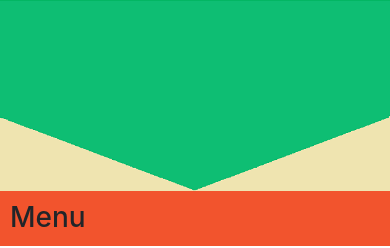
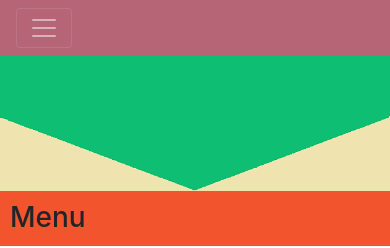
Before and after one commit to andriwconde/proyecto-integrador, a PHP site: page /home.html in a window 390 px wide. Shown: the top 248 px of the page. Run offline with PHP 8.4, Linux system fonts and the light colour scheme.

Commit message:
header-en-fixed

```diff
--- a/css/home.css
+++ b/css/home.css
@@ -13,7 +13,9 @@ section{
   width:80%;
   margin-top: 0px;
 }
-
+.rst{
+  background-color: #b56576;
+}
 .logo{
   margin-top: 20px;
   width: 80%;
--- a/home.html
+++ b/home.html
@@ -9,7 +9,7 @@
   <link rel="stylesheet" href="https://stackpath.bootstrapcdn.com/bootstrap/4.3.1/css/bootstrap.min.css" integrity="sha384-ggOyR0iXCbMQv3Xipma34MD+dH/1fQ784/j6cY/iJTQUOhcWr7x9JvoRxT2MZw1T" crossorigin="anonymous">
 <link href="https://fonts.googleapis.com/css?family=Hind&display=swap" rel="stylesheet">
 </head>
-<body class="container-fluid p-0 d-flex justify-content-end">
+<body class="container-fluid p-0 justify-content-end  ">
 <header class="d-none d-sm-block col-xl-2 fixed-top">
   <div class="logo">
     <img  id="logo"src="https://png.pngtree.com/element_pic/16/11/02/bd886d7ccc6f8dd8db17e841233c9656.jpg" alt="logo" width="175px">
@@ -26,6 +26,31 @@
       </ul>
     </div>
 </header>
+<div class="pos-f-t d-block fixed-top d-sm-none">
+<div class="collapse" id="navbarToggleExternalContent">
+<div class="p-4 rst">
+  <div class="logo">
+    <img  id="logo"src="https://png.pngtree.com/element_pic/16/11/02/bd886d7ccc6f8dd8db17e841233c9656.jpg" alt="logo" width="175px">
+  </div>
+
+    <div class="re-o-lo">
+      <ul>
+        <li class="reg-or-log">
+          <a href="#" class="hiper">Iniciar Sesion</a>
+        </li>
+        <li class="reg-or-log">
+          <a href="#" class="hiper">Registrarme</a>
+        </li>
+      </ul>
+    </div>
+</div>
+</div>
+<nav class="navbar navbar-dark rst">
+<button class="navbar-toggler" type="button" data-toggle="collapse" data-target="#navbarToggleExternalContent" aria-controls="navbarToggleExternalContent" aria-expanded="false" aria-label="Toggle navigation">
+  <span class="navbar-toggler-icon"></span>
+</button>
+</nav>
+</div>
 <section class="m-sm-0 col-sm-12 p-0 col-xl-10 ">
   <img src="img/cuadrado.png" alt="" width="100%" class=" col-xl-12 p-xl-0 col-sm-12 p-0">
   <div id="titulo1" class="">
```
